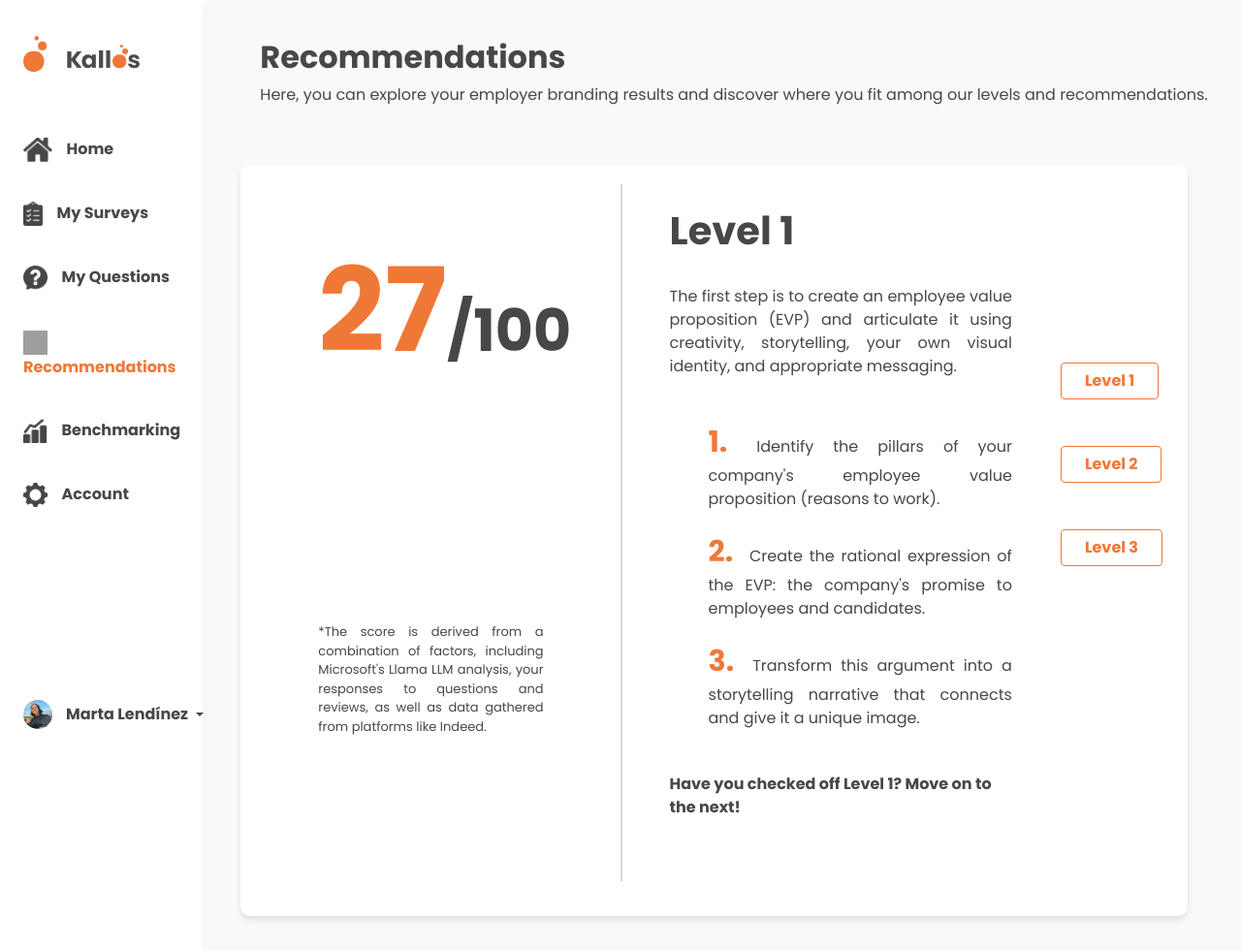
After one commit to culfri09/Kallos, a Flask app: page /recommendations in a window 1280 px wide. The commit adds this page. Shown: the whole page at 97% size. Run offline with Flask 3, Linux system fonts and the light colour scheme; grey boxes are pictures that could not be loaded.

Commit message:
style recommendations page

```diff
--- a/website/template/base.html
+++ b/website/template/base.html
@@ -80,7 +80,7 @@
                         </li>
                         <br>
                         <li>
-                            <a href="#" class="nav-link px-0 align-middle dash-hover">
+                            <a href="/recommendations" class="nav-link px-0 align-middle dash-hover">
                                 <img src="{{ url_for('static', filename='images/Recommendations_Icon.png') }}" alt="" width="25" height="25">
                                 <span class="ms-1 d-none d-sm-inline title">Recommendations</span>
                             </a>
--- a/website/template/questions.html
+++ b/website/template/questions.html
@@ -59,7 +59,7 @@
                         </li>
                         <br>
                         <li>
-                            <a href="#" class="nav-link px-0 align-middle dash-hover">
+                            <a href="/recommendations" class="nav-link px-0 align-middle dash-hover">
                                 <img src="{{ url_for('static', filename='images/Recommendations_Icon.png') }}" alt="" width="25" height="25" style="margin-right: 10px;">
                                 <span class="ms-1 d-none d-sm-inline title">Recommendations</span>
                             </a>
--- /dev/null
+++ b/website/template/recommendations.html
@@ -0,0 +1,306 @@
+<!DOCTYPE html>
+<html lang="en">
+<head>
+    <meta charset="UTF-8">
+    <meta name="viewport" content="width=device-width, initial-scale=1.0">
+    <title>Recommendations</title>
+    <link rel="stylesheet" href="https://cdn.jsdelivr.net/npm/bootstrap@4.4.1/dist/css/bootstrap.min.css" integrity="sha384-Vkoo8x4CGsO3+Hhxv8T/Q5PaXtkKtu6ug5TOeNV6gBiFeWPGFN9MuhOf23Q9Ifjh" crossorigin="anonymous">
+    <link rel="stylesheet" href="https://fonts.googleapis.com/css2?family=Poppins:wght@400;700&display=swap">
+    <link rel="stylesheet" type="text/css" href="{{ url_for('static', filename='style/text.css') }}">
+    <link rel="icon" href="imgs/favicon.ico ">
+    <style>
+        @keyframes sweep-in {
+    0% {
+        transform: translateX(100%);
+        opacity: 0;
+    }
+    100% {
+        transform: translateX(0);
+        opacity: 1;
+    }
+}
+
+.sweep-in {
+    animation: sweep-in 0.5s ease-out;
+}
+        .survey-card {
+            background-color: white;
+            border-radius: 10px;
+            padding: 20px;
+            box-shadow: 0 4px 6px rgba(0, 0, 0, 0.1);
+            margin: 20px 40px;
+        }
+        ul.timeline {
+            list-style-type: none;
+            position: relative;
+        }
+        ul.timeline:before {
+            content: ' ';
+            background: #d4d9df;
+            display: inline-block;
+            position: absolute;
+            left: 29px;
+            width: 2px;
+            height: 100%;
+            z-index: 400;
+        }
+        ul.timeline > li {
+            margin: 20px 0;
+            padding-left: 20px;
+        }
+    </style>
+</head>
+<body>
+    <div class="container-fluid">
+        <div class="row flex-nowrap">
+            <div class="col-auto col-md-3 col-xl-2 px-sm-2 px-0" style="box-shadow: 0 4px 8px rgba(0, 0, 0, 0.1);">
+                <div class="d-flex flex-column align-items-center align-items-sm-start px-3 pt-2 text-white min-vh-100">
+                    <br>
+                    <a class="navbar-brand" href="/home">
+                        <img src="{{ url_for('static', filename='images/LogoText.png') }}" alt="Logo_Placeholder" width="120" height="43" style="margin-right: 10px;">
+                    </a>
+                    <br>
+                    <br>
+                    <ul class="nav nav-pills flex-column mb-sm-auto mb-0 align-items-center align-items-sm-start" id="menu">
+                        <li class="nav-item">
+                            <a href="/home" class="nav-link px-0 align-middle dash-hover">
+                                <img src="{{ url_for('static', filename='images/Home.png') }}" alt="" width="30" height="25" style="margin-right: 10px;">
+                                <span class="ms-1 d-none d-sm-inline title">Home</span>
+                            </a>
+                        </li>
+                        <br>
+                        <li>
+                            <a href="/my_surveys" class="nav-link px-0 align-middle dash-hover">
+                                <img src="{{ url_for('static', filename='images/Surveys_Icon.png') }}" alt="" width="20" height="25" style="margin-right: 10px;">
+                                <span class="ms-1 d-none d-sm-inline title">My Surveys</span>
+                            </a>
+                            <br>
+                            <a href="/bank_questions" class="nav-link px-0 align-middle dash-hover">
+                                <img src="{{ url_for('static',  filename='images/Questions_Icon.png') }}" alt="" width="25" height="25" style="margin-right: 10px;">
+                                <span class="ms-1 d-none d-sm-inline title ">My Questions</span>
+                            </a>
+                        </li>
+                        <br>
+                        <li>
+                            <a href="/recommendations" class="nav-link px-0 align-middle custom-hove">
+                                <img src="{{ url_for('static', filename='images/Recommendation_Hover_Icon.png') }}" alt="" width="25" height="25" style="margin-right: 10px;">
+                                <span class="ms-1 d-none d-sm-inline title orange-text">Recommendations</span>
+                            </a>
+                            <br>
+                            <a href="#" class="nav-link px-0 align-middle dash-hover">
+                                <img src="{{ url_for('static', filename='images/Benchmarking_Icon.png') }}" alt="" width="25" height="25" style="margin-right: 10px;">
+                                <span class="ms-1 d-none d-sm-inline title">Benchmarking</span>
+                            </a>
+                            <br>
+                            <a href="#" class="nav-link px-0 align-middle dash-hover">
+                                <img src="{{ url_for('static', filename='images/Settings_Icon.png') }}" alt="" width="25" height="25" style="margin-right: 10px;">
+                                <span class="ms-1 d-none d-sm-inline title">Account</span>
+                            </a>
+                        </li>
+                    </ul>
+                    <hr>
+                    <div class="fixed-bottom mb-4 ml-4">
+                        <div class="dropdown pb-4">
+                            <a href="#" class="d-flex align-items-center text-black text-decoration-none dropdown-toggle" id="dropdownUser1" data-bs-toggle="dropdown" aria-expanded="false">
+                                <img src="{{ url_for('static', filename='images/Profile_Icon.jpeg') }}" alt="Profile Icon" width="30" height="30" class="rounded-circle" style="margin-right: 10px;">
+                                <span class="d-none d-sm-inline mx-1 title">Marta Lendínez</span>
+                            </a>
+                            <ul class="dropdown-menu dropdown-menu-dark text-small shadow">
+                                <li><a class="dropdown-item" href="#">Account</a></li>
+                                <li><hr class="dropdown-divider"></li>
+                                <li><a class="dropdown-item" href="{{ url_for('auth.logout') }}">Log out</a></li>
+                            </ul>
+                        </div>
+                    </div>
+                </div>
+            </div>
+            <div class="col py-3 bg-light " style="box-shadow: 0 4px 8px rgba(0, 0, 0, 0.1);">
+                <br>
+                <h2 class="title" style="margin-left: 40px;">Recommendations</h2>
+                <p class="subtitle" style="margin-left: 40px;">Here, you can explore your employer branding results and discover where you fit among our levels and recommendations.</p>
+                <br>
+                <div class="row">
+                    <div class="col-md-12">
+                        <div class="survey-card" style="margin-left: 20px;"> <!-- Apply survey card styling -->
+                            <div class="row">
+                                <div class="col-md-4">
+                                    <p class="title" style="font-size: 60px; margin-left: 60px; margin-top: 40px;"><span class="title orange-text" style="font-size: 120px;">27</span>/100</p>
+                                    <br>
+                                    <br>
+                                    <br>
+                                    <br>
+                                    <br>
+                                    <br>
+                                    <br>
+                                    <br>
+                                    <br>
+                                    <p class="subtitle" style="margin-left: 60px; font-size: 13px; text-align: justify;">*The score is derived from a combination of factors, including Microsoft's Llama LLM analysis, your responses to questions and reviews, as well as data gathered from platforms like Indeed.</p>
+                                </div>
+                                <div class="col-md-6">
+                                    <ul class="timeline" id="timeline" style="margin-left: 20px;">
+                                        <br>
+                                        <h1 class="title" style="margin-left: 40px;">Level 1</h1>
+                                        <br>
+                                        <p class="subtitle" style="margin-left: 40px;">The first step is to create an employee value proposition (EVP) and articulate it using creativity, storytelling, your own visual identity, and appropriate messaging.</p>
+                                        <li style="margin-left: 60px;">
+                                            <br>
+                                            <p class="subtitle">
+                                                <span class="title orange-text" style="font-size: 30px;">1.</span>
+                                                <span style="margin-left: 10px;">Identify the pillars of your company's employee value proposition (reasons to work).</span>
+                                            </p>
+                                        </li>
+                                        <li style="margin-left: 60px;">
+                                            <p class="subtitle">
+                                                <span class="title orange-text" style="font-size: 30px;">2.</span>
+                                                <span style="margin-left: 10px;">Create the rational expression of the EVP: the company's promise to employees and candidates.</span>
+                                            </p>
+                                        </li>
+                                        <li style="margin-left: 60px;">
+                                            <p class="subtitle">
+                                                <span class="title orange-text" style="font-size: 30px;">3.</span>
+                                                <span style="margin-left: 10px;">Transform this argument into a storytelling narrative that connects and give it a unique image.</span>
+                                            </p>
+                                        </li>
+                                        <br>
+                                        <p class="title" style="margin-left: 40px;">Have you checked off Level 1? Move on to the next!</p>
+                                        <br>
+                                        <br>
+                                    </ul>
+                                </div>
+                                <div class="col-md-2 d-flex flex-column align-items-start">
+                                    <ul class="timeline" style="margin-left: 20px;"></ul>
+                                    <br>
+                                    <br>
+                                    <br>
+                                    <br>
+                                    <br>
+                                    <br>
+                                    <br>
+                                    <button type="button" id="uploadButton1" class="btn btn-outline-primary custom-hero-signup-btn px-4 gap-3" style="margin-left: 20px;">Level 1</button>
+                                    <br>
+                                    <br>
+                                    <button type="button" id="uploadButton2" class="btn btn-outline-primary custom-hero-signup-btn px-4 gap-3" style="margin-left: 20px;">Level 2</button>
+                                    <br>
+                                    <br>
+                                    <button type="button" id="uploadButton3" class="btn btn-outline-primary custom-hero-signup-btn px-4 gap-3" style="margin-left: 20px;">Level 3</button>
+                                </div>
+                            </div>
+                        </div>
+                    </div>
+                </div>
+            </div>
+        </div>
+    </div>
+    <script src="https://cdn.jsdelivr.net/npm/bootstrap@5.3.0-alpha1/dist/js/bootstrap.bundle.min.js"></script>
+    <script>
+        document.getElementById('uploadButton1').addEventListener('click', function() {
+            updateTimeline(1);
+        });
+        document.getElementById('uploadButton2').addEventListener('click', function() {
+            updateTimeline(2);
+        });
+        document.getElementById('uploadButton3').addEventListener('click', function() {
+            updateTimeline(3);
+        });
+
+        function updateTimeline(level) {
+            const timeline = document.getElementById('timeline');
+            let content = '';
+            if (level === 1) {
+                content = `
+                <br>
+                    <h1 class="title" style="margin-left: 40px;">Level 1</h1>
+                    <br>
+                    <p class="subtitle" style="margin-left: 40px;">The first step is to create an employee value proposition (EVP) and articulate it using creativity, storytelling, your own visual identity, and appropriate messaging.</p>
+                    <li style="margin-left: 60px;">
+                        <p class="subtitle">
+                            <span class="title orange-text" style="font-size: 30px;">1.</span>
+                            <span style="margin-left: 10px;">Identify the pillars of your company's employee value proposition (reasons to work).</span>
+                        </p>
+                    </li>
+                    <li style="margin-left: 60px;">
+                        <p class="subtitle">
+                            <span class="title orange-text" style="font-size: 30px;">2.</span>
+                            <span style="margin-left: 10px;">Create the rational expression of the EVP: the company's promise to employees and candidates.</span>
+                        </p>
+                    </li>
+                    <li style="margin-left: 60px;">
+                        <p class="subtitle">
+                            <span class="title orange-text" style="font-size: 30px;">3.</span>
+                            <span style="margin-left: 10px;">Transform this argument into a storytelling narrative that connects and give it a unique image.</span>
+                        </p>
+                    </li>
+                    <br>
+                    <p class="title" style="margin-left: 40px;">Have you checked off Level 1? Move on to the next!</p>
+                    <br>
+
+                `;
+            } else if (level === 2) {
+                content = `
+                <br>
+                    <h1 class="title" style="margin-left: 40px;">Level 2</h1>
+                    <br>
+                    <p class="subtitle" style="margin-left: 40px;">Do you have a defined employee value proposition? It's time to give it visibility. If not, review the previous level first.</p>
+                    <li style="margin-left: 60px;">
+                        <p class="subtitle">
+                            <span class="title orange-text" style="font-size: 30px;">1.</span>
+                            <span style="margin-left: 10px;">Create your channel ecosystem and the spaces to be present: career site, LinkedIn page, Glassdoor / Indeed, job fairs, etc.</span>
+                        </p>
+                    </li>
+                    <li style="margin-left: 60px;">
+                        <p class="subtitle">
+                            <span class="title orange-text" style="font-size: 30px;">2.</span>
+                            <span style="margin-left: 10px;">Define a talent brand content strategy for the dynamization of the employee website and social profiles. Rewrite job offers based on your new employee value proposition.
+</span>
+                        </p>
+                    </li>
+                    <li style="margin-left: 60px;">
+                        <p class="subtitle">
+                            <span class="title orange-text" style="font-size: 30px;">3.</span>
+                            <span style="margin-left: 10px;">Create an employer brand kit for internal and external recruiters, so everyone is aligned.</span>
+                        </p>
+                    </li>
+                    <br>
+                    <p class="title" style="margin-left: 40px;">Level 2 completed? Advance to the next level!</p>
+                    <br>
+                `;
+            } else if (level === 3) {
+                content = `
+                <br>
+                    <h1 class="title" style="margin-left: 40px;">Level 3</h1>
+                    <br>
+                    <p class="subtitle" style="margin-left: 40px;">It's time to present your employer branding strategy to your internal and external audiences. Do you think it's still too early? Review points 1 and 2.</p>
+                    <li style="margin-left: 60px;">
+                        <p class="subtitle">
+                            <span class="title orange-text" style="font-size: 30px;">1.</span>
+                            <span style="margin-left: 10px;">Start with a specific action to turn organizational leaders into allies. Share your value proposition with employees and identify ambassadors among them.</span>
+                        </p>
+                    </li>
+                    <li style="margin-left: 60px;">
+                        <p class="subtitle">
+                            <span class="title orange-text" style="font-size: 30px;">2.</span>
+                            <span style="margin-left: 10px;">Launch a referral campaign for professionals to recommend the company. Generate brand awareness: consider actions of paid search and paid social if necessary.
+</span>
+                        </p>
+                    </li>
+                    <li style="margin-left: 60px;">
+                        <p class="subtitle">
+                            <span class="title orange-text" style="font-size: 30px;">3.</span>
+                            <span style="margin-left: 10px;">Implement specific recruitment campaigns based on the organization's needs. And above all, never stop monitoring based on activity, conversion, and satisfaction KPIs.
+</span>
+                        </p>
+                    </li>
+                    <br>
+                    <p class="title" style="margin-left: 40px;">Level 3 achieved? You're on your way to employer branding excellence!</p>
+                    <br>
+                `;
+            }
+            timeline.innerHTML = content;
+    timeline.classList.add('sweep-in');
+    setTimeout(() => {
+        timeline.classList.remove('sweep-in');
+    }, 500);
+        }
+    </script>
+</body>
+</html>
--- a/website/template/surveys.html
+++ b/website/template/surveys.html
@@ -60,7 +60,7 @@
                         </li>
                         <br>
                         <li>
-                            <a href="#" class="nav-link px-0 align-middle dash-hover">
+                            <a href="/recommendations" class="nav-link px-0 align-middle dash-hover">
                                 <img src="{{ url_for('static', filename='images/Recommendations_Icon.png') }}" alt="" width="25" height="25" style="margin-right: 10px;">
                                 <span class="ms-1 d-none d-sm-inline title">Recommendations</span>
                             </a>
--- a/website/views.py
+++ b/website/views.py
@@ -29,6 +29,10 @@ def home():
 def hero_page():
     return render_template('hero.html')
 
+@views.route('/recommendations')
+def recommendations_page():
+    return render_template('recommendations.html')
+
 @views.route('/questions')
 @login_required
 def questions_page():
```
